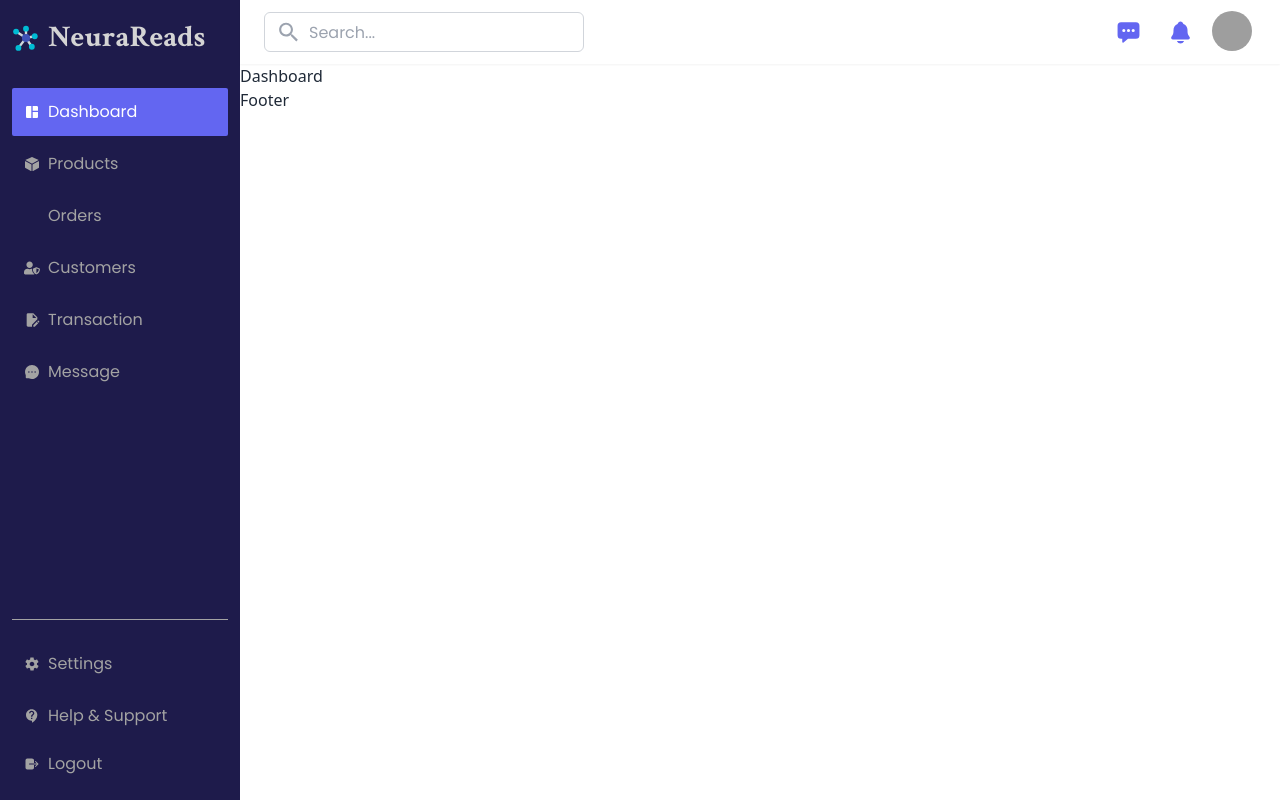
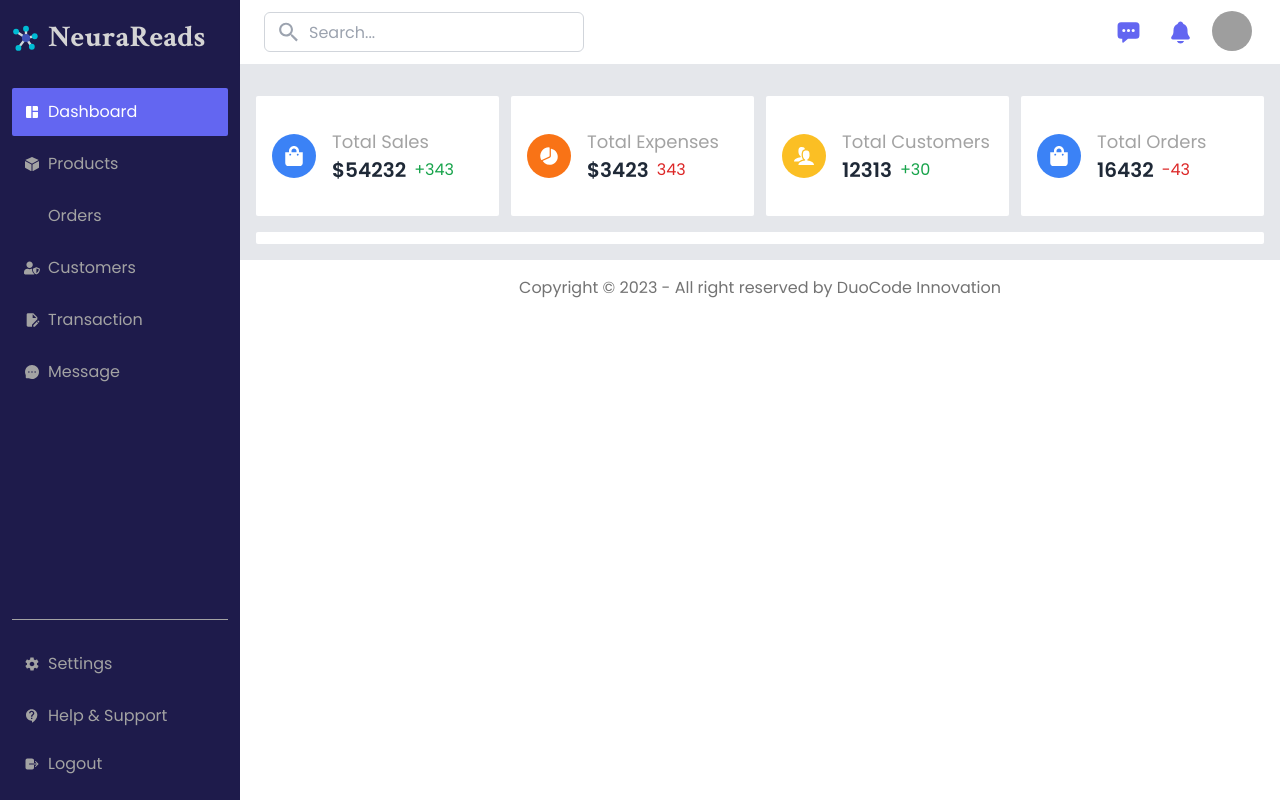
Before and after one commit to TheGrayCorp/GC_ECOM, a React (Vite) app: page / in a window 1280 px wide. Built offline with nearby package versions, Linux system fonts and the light colour scheme; grey boxes are pictures that could not be loaded; some icons are missing.

Commit message:
Footer and count section UI design

```diff
--- a/index.html
+++ b/index.html
@@ -2,9 +2,9 @@
 <html lang="en">
   <head>
     <meta charset="UTF-8" />
-    <link rel="icon" type="image/svg+xml" href="/vite.svg" />
+    <link rel="icon" type="image/svg+xml" href="/icon.png" />
     <meta name="viewport" content="width=device-width, initial-scale=1.0" />
-    <title>React + Tailwind CSS</title>
+    <title>NeuraReads</title>
   </head>
   <body>
     <div id="root"></div>
--- a/package.json
+++ b/package.json
@@ -13,7 +13,8 @@
     "react": "^18.2.0",
     "react-dom": "^18.2.0",
     "react-icons": "^4.12.0",
-    "react-router-dom": "^6.21.1"
+    "react-router-dom": "^6.21.1",
+    "recharts": "^2.10.3"
   },
   "devDependencies": {
     "@types/react": "^18.2.43",
--- a/src/Layout/RootLayout.jsx
+++ b/src/Layout/RootLayout.jsx
@@ -2,6 +2,7 @@ import React from 'react'
 import { Outlet } from 'react-router-dom'
 import Sidebar from '../components/Sidebar'
 import Header from '../components/Header'
+import Footer from '../components/Footer'
 
 const RootLayout = () => {
   return (
@@ -11,8 +12,10 @@ const RootLayout = () => {
       </div>
       <div className='flex-1'>
         <Header />
-        <Outlet/>
-        <div>Footer</div>
+        <div className='bg-gray-200 max-h-screen p-4'>
+          <Outlet />
+        </div>
+        <Footer />
       </div>
     </div>
   )
--- /dev/null
+++ b/src/components/DashboardTopGrid.jsx
@@ -0,0 +1,61 @@
+import React from 'react'
+import { FaShoppingBag, FaShoppingCart } from 'react-icons/fa'
+import { IoPieChart } from 'react-icons/io5'
+import { ImUsers } from 'react-icons/im'
+
+const DashboardTopGrid = () => {
+  return (
+    <div className='grid lg:grid-cols-4 md:grid-cols-2 sm:grid-cold-1 gap-3 w-full font-popins pt-4'>
+      <div className='bg-white rounded-sm px-4 flex-1 flex items-center justify-start'>
+        <div className='bg-blue-500 p-3 rounded-full flex justify-center items-center'>
+          <FaShoppingBag size={20} color='white' />
+        </div>
+        <dir className='flex flex-col pl-4'>
+          <h2 className=' text-neutral-400 text-lg'>Total Sales</h2>
+          <div className='flex flex-row gap-2 items-center'>
+            <span className='text-xl font-semibold'>$54232</span>
+            <span className='text-base text-green-600'>+343</span>
+          </div>
+        </dir>
+      </div>
+      <div className='bg-white rounded-sm p-4 flex-1 flex items-center justify-start'>
+        <div className='bg-orange-500 p-3 rounded-full flex justify-center items-center'>
+          <IoPieChart size={20} color='white' />
+        </div>
+        <dir className='flex flex-col pl-4'>
+          <h2 className=' text-neutral-400 text-lg'>Total Expenses</h2>
+          <div className='flex flex-row gap-2 items-center'>
+            <span className='text-xl font-semibold'>$3423</span>
+            <span className='text-base text-red-600'>343</span>
+          </div>
+        </dir>
+      </div>
+      <div className='bg-white rounded-sm p-4 flex-1 flex items-center justify-start'>
+        <div className=' bg-amber-400 p-3 rounded-full flex justify-center items-center'>
+          <ImUsers size={20} color='white' />
+        </div>
+        <dir className='flex flex-col pl-4'>
+          <h2 className=' text-neutral-400 text-lg'>Total Customers</h2>
+          <div className='flex flex-row gap-2 items-center'>
+            <span className='text-xl font-semibold'>12313</span>
+            <span className='text-base text-green-600'>+30</span>
+          </div>
+        </dir>
+      </div>
+      <div className='bg-white rounded-sm p-4 flex-1 flex items-center justify-start'>
+        <div className='bg-blue-500 p-3 rounded-full flex justify-center items-center'>
+          <FaShoppingBag size={20} color='white' />
+        </div>
+        <dir className='flex flex-col pl-4'>
+          <h2 className=' text-neutral-400 text-lg'>Total Orders</h2>
+          <div className='flex flex-row gap-2 items-center'>
+            <span className='text-xl font-semibold'>16432</span>
+            <span className='text-base text-red-600'>-43</span>
+          </div>
+        </dir>
+      </div>
+    </div>
+  )
+}
+
+export default DashboardTopGrid
--- /dev/null
+++ b/src/components/Footer.jsx
@@ -0,0 +1,15 @@
+import React from 'react'
+
+const Footer = () => {
+  return (
+    <footer className='footer footer-center p-4 bg-white text-base-content font-popins'>
+      <aside>
+        <p className='text-base text-neutral-500'>
+          Copyright © 2023 - All right reserved by DuoCode Innovation
+        </p>
+      </aside>
+    </footer>
+  )
+}
+
+export default Footer
--- a/src/components/Header.jsx
+++ b/src/components/Header.jsx
@@ -5,7 +5,7 @@ import { IoChatboxEllipses, IoNotifications } from 'react-icons/io5'
 const Header = () => {
   return (
     <div className='flex justify-between items-center h-16 px-6 font-popins bg-white shadow-sm'>
-      <div className='relative'>
+      <div className='relative md:flex hidden'>
         <IoMdSearch
           size={25}
           className='text-gray-400 absolute top-1/2 -translate-y-1/2 left-3'
--- a/src/components/Sidebar.jsx
+++ b/src/components/Sidebar.jsx
@@ -7,7 +7,7 @@ import { IoLogOut } from 'react-icons/io5'
 
 const Sidebar = () => {
   return (
-    <div className='flex flex-col bg-indigo-950 w-60 p-3 h-screen text-white font-popins'>
+    <div className='lg:flex hidden flex-col bg-indigo-950 w-60 p-3 h-screen text-white font-popins'>
       <div className='flex flex-row items-center gap-2 py-2'>
         <FcMindMap size={28} />
         <span className='text-3xl font-crimson font-bold text-neutral-300'>
--- /dev/null
+++ b/src/components/TransactionChart.jsx
@@ -0,0 +1,100 @@
+import React from 'react'
+import {
+  Bar,
+  BarChart,
+  CartesianGrid,
+  Legend,
+  ResponsiveContainer,
+  Tooltip,
+  XAxis,
+  YAxis,
+} from 'recharts'
+
+const data = [
+  {
+    name: 'Jan',
+    expense: 3000,
+    income: 4000,
+  },
+  {
+    name: 'Feb',
+    expense: 2000,
+    income: 5000,
+  },
+  {
+    name: 'Mar',
+    expense: 5600,
+    income: 4300,
+  },
+  {
+    name: 'Apr',
+    expense: 2000,
+    income: 9000,
+  },
+  {
+    name: 'May',
+    expense: 5000,
+    income: 4000,
+  },
+  {
+    name: 'Jun',
+    expense: 2000,
+    income: 1500,
+  },
+  {
+    name: 'Jul',
+    expense: 12000,
+    income: 7500,
+  },
+  {
+    name: 'Aug',
+    expense: 7000,
+    income: 9000,
+  },
+  {
+    name: 'Sep',
+    expense: 5000,
+    income: 7500,
+  },
+  {
+    name: 'Oct',
+    expense: 4000,
+    income: 3500,
+  },
+  {
+    name: 'Nov',
+    expense: 3000,
+    income: 8500,
+  },
+  {
+    name: 'Dec',
+    expense: 6000,
+    income: 4500,
+  },
+]
+const TransactionChart = () => {
+  return (
+    <div className=' h-[400px] bg-white rounded-sm flex flex-col flex-1'>
+      <div className='w-full mt-3 text-base flex-1'>
+        <ResponsiveContainer width='100%' height='100%'>
+          <BarChart
+            width={500}
+            height={300}
+            data={data}
+            margin={{ top: 20, right: 10, left: -10, bottom: 0 }}
+          >
+            <CartesianGrid strokeDasharray='3 3 0 0' vertical={false} />`
+            <XAxis dataKey='name' />
+            <YAxis />
+            <Tooltip />
+            <Legend />
+            <Bar dataKey='expense' fill='#8884d8' />
+            <Bar dataKey='income' fill='#82ca9d' />`
+          </BarChart>
+        </ResponsiveContainer>
+      </div>
+    </div>
+  )
+}
+
+export default TransactionChart
--- a/src/pages/Dashboard.jsx
+++ b/src/pages/Dashboard.jsx
@@ -1,7 +1,14 @@
 import React from 'react'
+import DashboardTopGrid from '../components/DashboardTopGrid'
+import TransactionChart from '../components/TransactionChart'
 
 const Dashboard = () => {
-  return <div>Dashboard</div>
+  return (
+    <div className='flex flex-col gap-4'>
+      <DashboardTopGrid />
+      <TransactionChart />
+    </div>
+  )
 }
 
 export default Dashboard
```
Also changed, not shown: public/icon.png (added), 1 other file (tests, documents, lock files or other folders).
